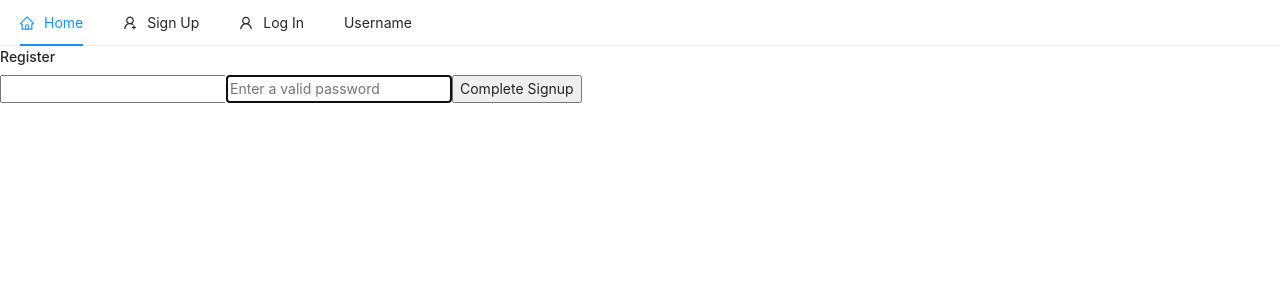
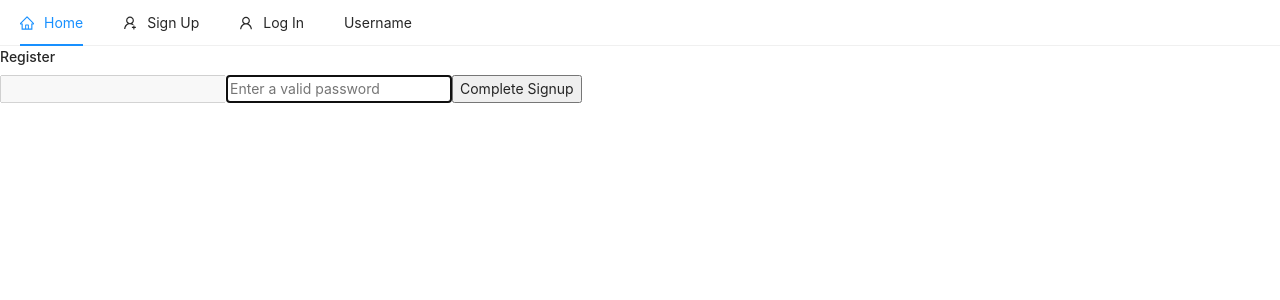
Before and after one commit to ibirossi/shop-client, a React (Create React App) app: page /register/complete in a window 1280 px wide. Shown: the top 300 px of the page. Built offline with nearby package versions, Linux system fonts and the light colour scheme.

Commit message:
fixed for error by adding disabled to email input

```diff
--- a/src/pages/CompleteSignup.js
+++ b/src/pages/CompleteSignup.js
@@ -26,12 +26,13 @@ const CompleteSignup = ({ history }) => {
     }
   };
 
-  //this is throwing an error
+  //this was throwing an error
   /*provided a `value` prop to a form field without an `onChange` handler. This will render a read-only
   field. If the field should be mutable use `defaultValue`. Otherwise, set either `onChange`or`readOnly`*/
+  //fixed by adding "disabled" to email input
   const completeSignupForm = () => (
     <form onSubmit={handleSubmit}>
-      <input type="email" value={email} className="form-control" />
+      <input type="email" value={email} className="form-control" disabled/>
       <input
         type="password"
         value={password}
```
